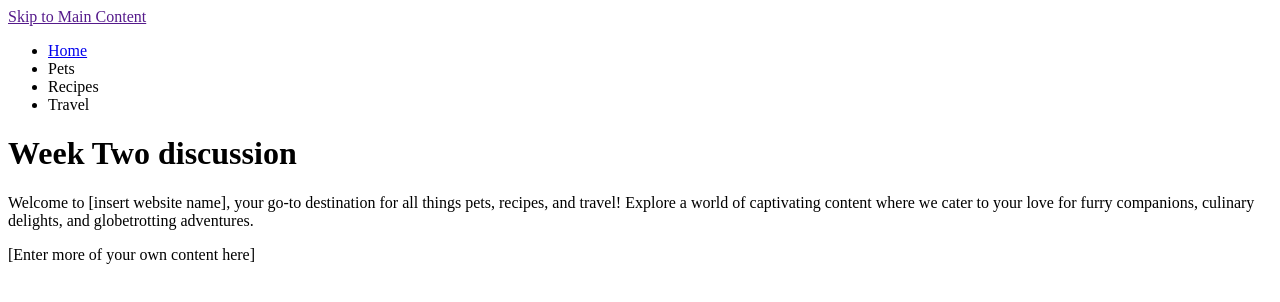
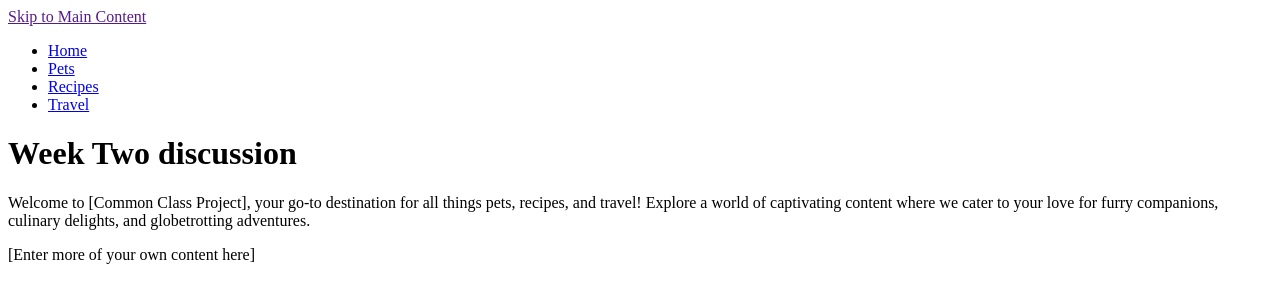
Before and after one commit to sanjidaeva20/339week2, a plain HTML site: page index.html in a window 1280 px wide. Drawn offline with Linux system fonts and the light colour scheme.

Commit message:
Add files via upload

```diff
--- a/index.html
+++ b/index.html
@@ -11,9 +11,9 @@
         <nav>
             <ul>
                 <li><a href = "index.html">Home</a></li>
-                <li>Pets</li>
-                <li>Recipes</li>
-                <li>Travel</li>
+                <li><a href = "pets.html">Pets</a></li>
+                <li><a href="recipes.html">Recipes</a></li>
+                <li><a href="travel.html">Travel</a></li>
             </ul>
         </nav>
         <h1>Week Two discussion</h1>
@@ -21,7 +21,7 @@
     </header>
     <main>
         <div>
-            <p>Welcome to [insert website name], your go-to destination for all things pets, recipes, and travel! Explore a world of captivating content where we cater to your love for furry companions, culinary delights, and globetrotting adventures. </p>
+            <p>Welcome to [Common Class Project], your go-to destination for all things pets, recipes, and travel! Explore a world of captivating content where we cater to your love for furry companions, culinary delights, and globetrotting adventures. </p>
 
         </div>
 
```
Also changed, not shown: travel.html (+16 -0 lines).
